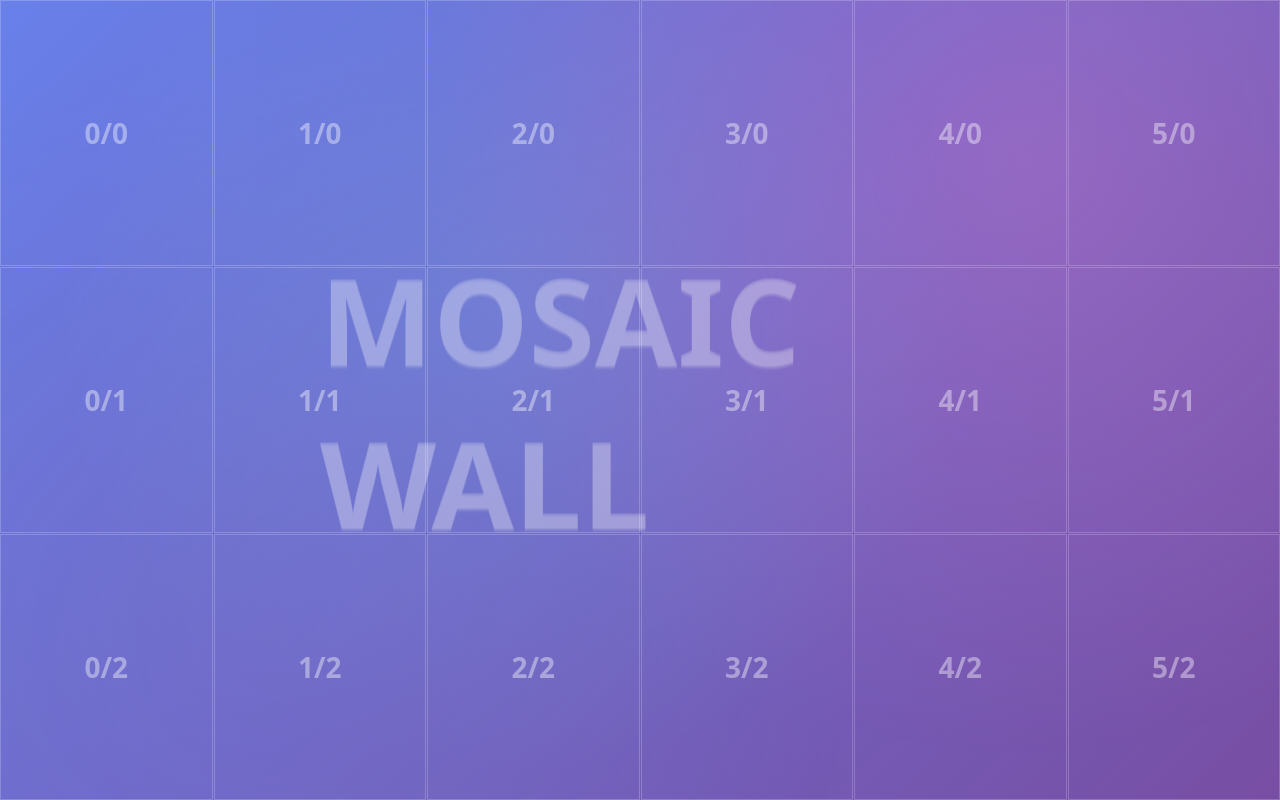
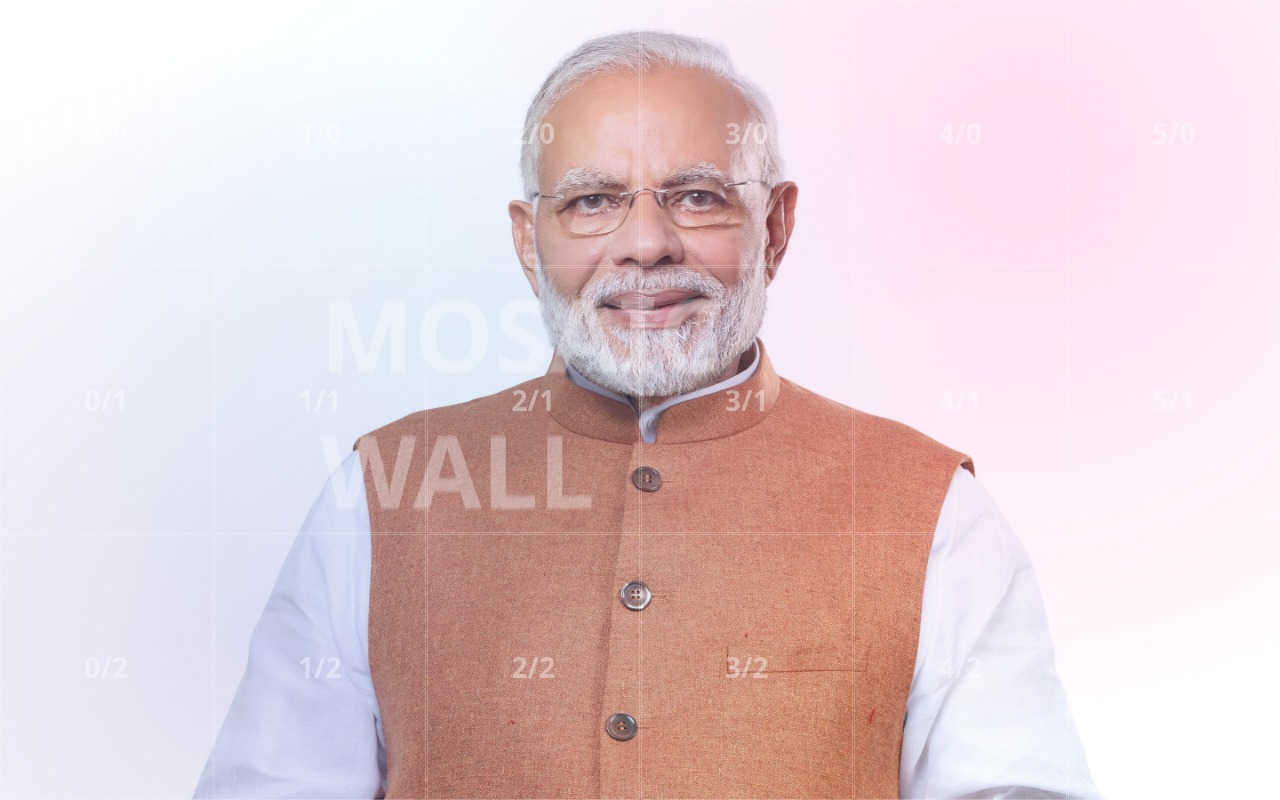
Before and after one commit to skumar38017/Mosaic-Wall, a React (Vite) app in the folder frontend/: page /kiosk in a window 1280 px wide. Built offline with nearby package versions, Linux system fonts and the light colour scheme; no server answers.

Commit message:
feat: add PM.jpg background image to kiosk display
- Set background-image to /PM.jpg for kiosk container
- Use background-size: contain to fit image properly on screen
- Maintain center positioning and no-repeat for optimal display

```diff
--- a/frontend/src/pages/kiosk/App.css
+++ b/frontend/src/pages/kiosk/App.css
@@ -1,7 +1,10 @@
 .kiosk-container {
   width: 100vw;
   height: 100vh;
-  background: linear-gradient(135deg, #667eea 0%, #764ba2 100%);
+  background-image: url('/PM.jpg');
+  background-size: contain;
+  background-position: center;
+  background-repeat: no-repeat;
   background-attachment: fixed;
   color: white;
   overflow: hidden;
@@ -45,7 +48,7 @@
   top: 50%;
   left: 50%;
   transform: translate(-50%, -50%);
-  font-size: 120px;
+  font-size: 100px;
   font-weight: 700;
   color: rgba(255, 255, 255, 0.1);
   text-shadow:
```
Also changed, not shown: frontend/public/PM.jpg (added).
